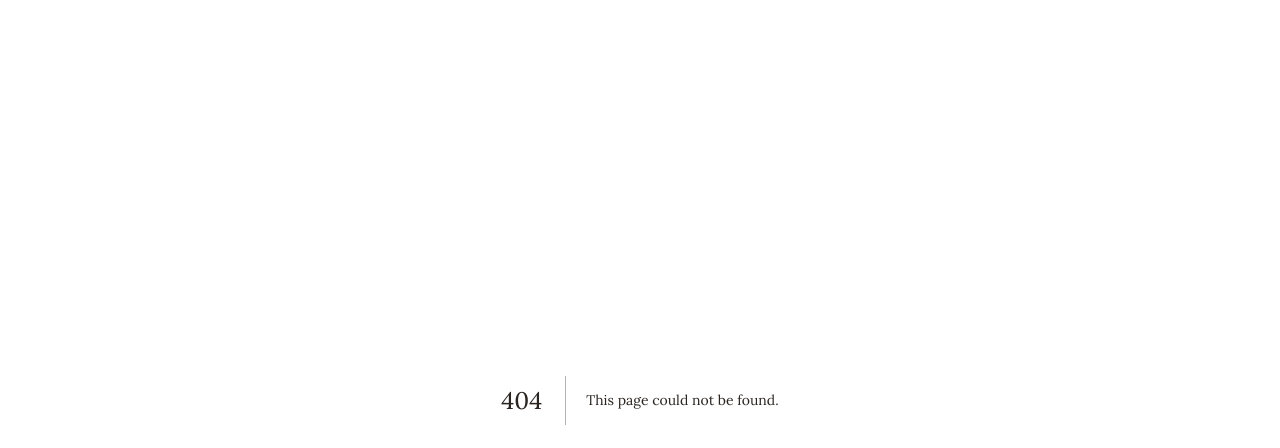
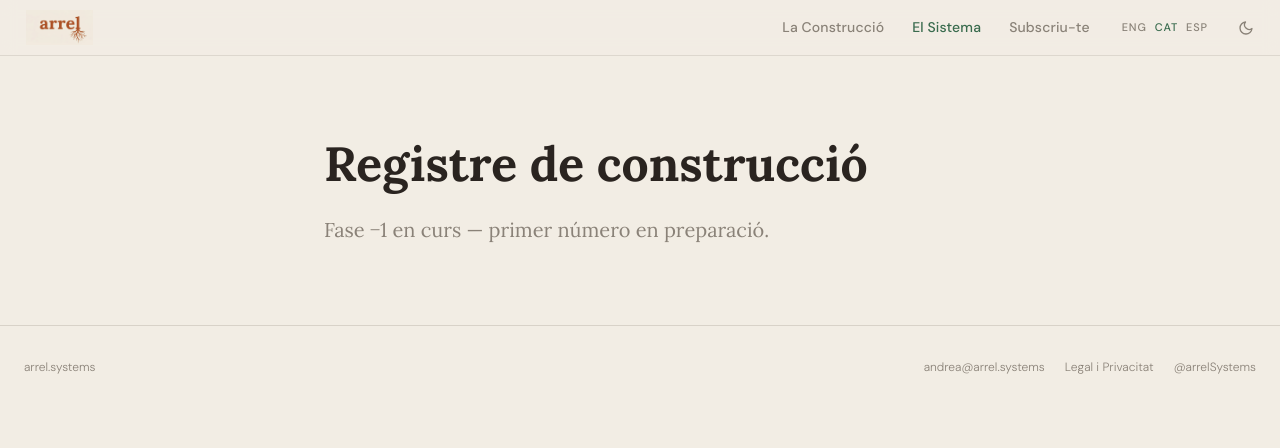
Before and after one commit to andrea-ingles/arrel-systems, a Next.js app: page /ca/project in a window 1280 px wide. Before the commit this address had no page. Shown: the top 448 px of the page. Built offline with nearby package versions, Linux system fonts and the light colour scheme.

Commit message:
fix: added project page with a placeholder page with translations

```diff
--- /dev/null
+++ b/app/[locale]/project/page.tsx
@@ -0,0 +1,62 @@
+import { useTranslations } from 'next-intl'
+import { getTranslations } from 'next-intl/server'
+import type { Metadata } from 'next'
+
+export async function generateMetadata({
+  params,
+}: {
+  params: { locale: string }
+}): Promise<Metadata> {
+  const t = await getTranslations({ locale: params.locale, namespace: 'project' })
+  return {
+    title: t('heading'),
+    description: t('placeholder'),
+    robots: { index: true, follow: true },
+  }
+}
+
+export default function BuildPage() {
+  const t = useTranslations('build')
+
+  return (
+    <>
+      <section
+        aria-labelledby="build-heading"
+        style={{
+          paddingTop: 'calc(56px + 80px)',
+          paddingBottom: '80px',
+          paddingLeft: '24px',
+          paddingRight: '24px',
+          maxWidth: '680px',
+          margin: '0 auto',
+        }}
+      >
+        <h1
+          id="build-heading"
+          style={{
+            fontFamily: 'var(--font-lora)',
+            fontSize: 'clamp(32px, 4vw, 48px)',
+            fontWeight: 700,
+            lineHeight: 1.15,
+            color: 'var(--text)',
+            margin: '0 0 24px',
+          }}
+        >
+          {t('heading')}
+        </h1>
+
+        <p
+          style={{
+            fontFamily: 'var(--font-lora)',
+            fontSize: '20px',
+            lineHeight: 1.5,
+            color: 'var(--stone)',
+            margin: 0,
+          }}
+        >
+          {t('placeholder')}
+        </p>
+      </section>
+    </>
+  )
+}
--- a/messages/ca.json
+++ b/messages/ca.json
@@ -120,5 +120,9 @@
   "build": {
     "heading": "Registre de construcció",
     "placeholder": "Fase −1 en curs — primer número en preparació."
+  },
+  "project": {
+    "heading": "El Sistema",
+    "placeholder": "Documentación del sistema en preparación — diseño, cálculos y correcciones se publicarán aquí."
   }
 }
--- a/messages/en.json
+++ b/messages/en.json
@@ -120,5 +120,9 @@
   "build": {
     "heading": "Build Log",
     "placeholder": "Phase −1 underway — first issue in preparation."
+  },
+  "project": {
+    "heading": "The System",
+    "placeholder": "System documentation in preparation — design, calculations, and corrections will be published here."
   }
 }
```
